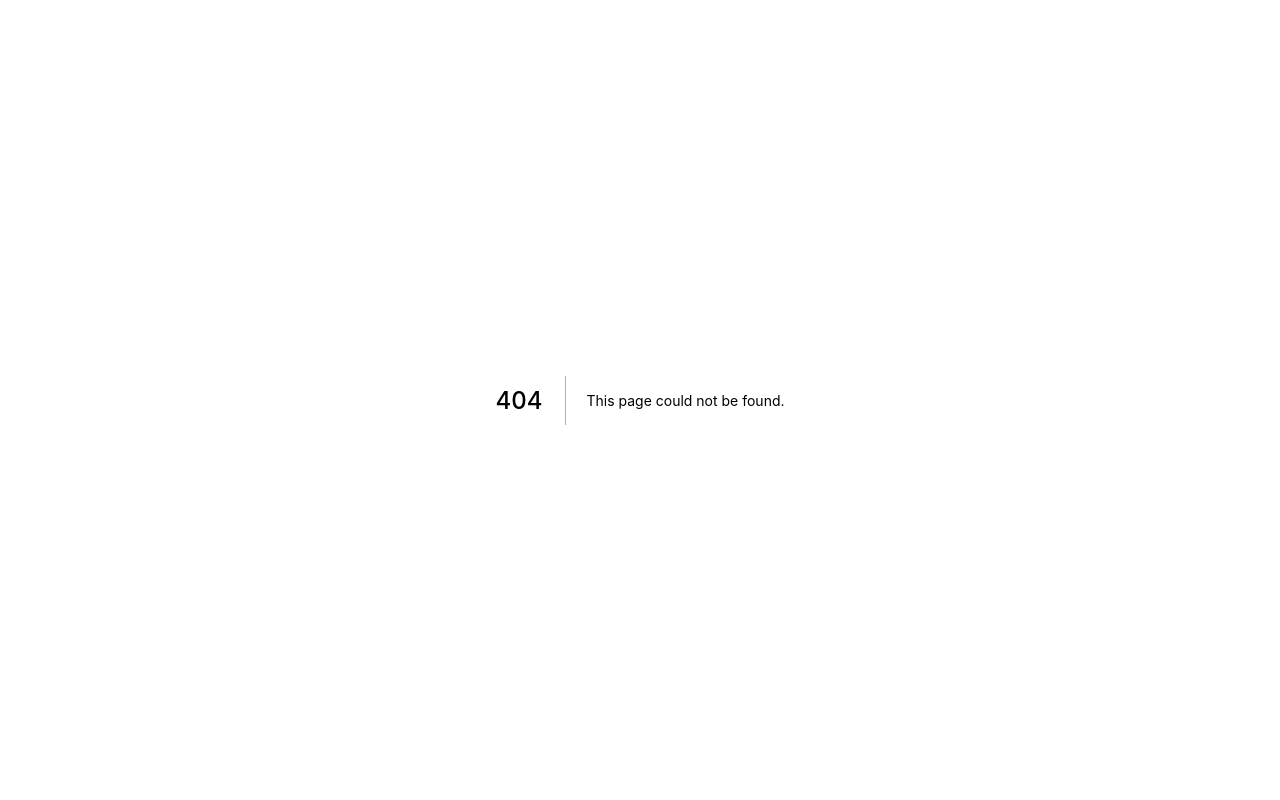
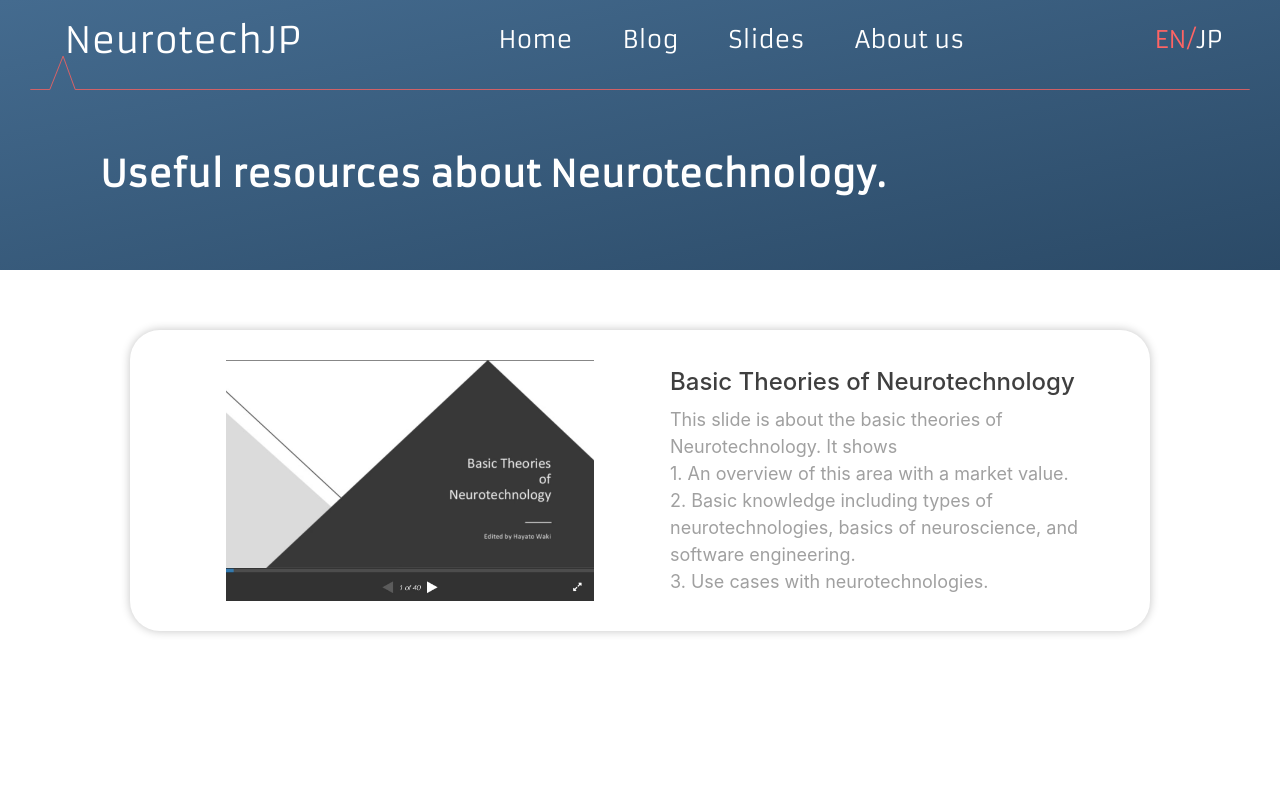
Before and after one commit to wakkihaya/neurotechjp, a Next.js app: page /slides in a window 1280 px wide. Before the commit this address had no page. Shown: the top 800 px of the page. Built offline with nearby package versions, Linux system fonts and the light colour scheme.

Commit message:
change: name from resources to slides

```diff
--- a/src/components/Header.tsx
+++ b/src/components/Header.tsx
@@ -43,11 +43,11 @@ const HamburgerMenu: React.FC<HamburgerMenuProps> = ({ lang }) => {
           {lang === "JP" && <Link href="/jp/blog">Blog</Link>}
         </div>
         <div
-          className="header--index-resources"
+          className="header--index-slides"
           onClick={() => setIsMenuOpen(!isMenuOpen)}
         >
-          {lang === "EN" && <Link href="/resources">Resources</Link>}
-          {lang === "JP" && <Link href="/jp/resources">Resources</Link>}
+          {lang === "EN" && <Link href="/slides">Slides</Link>}
+          {lang === "JP" && <Link href="/jp/slides">Slides</Link>}
         </div>
         <div
           className="header--index-about"
@@ -124,9 +124,9 @@ const Header: React.FC<{ isBgTransparent: boolean }> = props => {
               {lang === "EN" && <Link href="/blog">Blog</Link>}
               {lang === "JP" && <Link href="/jp/blog">Blog</Link>}
             </div>
-             <div className="header--index-resources">
-              {lang === "EN" && <Link href="/resources">Resources</Link>}
-              {lang === "JP" && <Link href="/jp/resources">Resources</Link>}
+            <div className="header--index-slides">
+              {lang === "EN" && <Link href="/slides">Slides</Link>}
+              {lang === "JP" && <Link href="/jp/slides">Slides</Link>}
             </div>
             <div className="header--index-about">
               {lang === "EN" && <Link href="/about">About us</Link>}
--- a/src/pages/index.tsx
+++ b/src/pages/index.tsx
@@ -15,7 +15,7 @@ const Home = (props: { posts: PostData[] }) => {
       <Meta
         meta={{
           title: "NeurotechJP",
-          desc: 'NeurotechJP is running to reveal “The killer use cases of Neurotech”.We will publish trends, columns, and interviews with pioneers who are working at the cutting edge of the neurotech field.',
+          desc: "NeurotechJP is running to reveal “The killer use cases of Neurotech”.We will publish trends, columns, and interviews with pioneers who are working at the cutting edge of the neurotech field.",
           link: "https://neurotechjp.com",
           image: "https://neurotechjp.com/ogp.png",
         }}
--- a/src/pages/jp/index.tsx
+++ b/src/pages/jp/index.tsx
@@ -15,7 +15,7 @@ const Home = (props: { posts: PostData[] }) => {
       <Meta
         meta={{
           title: "NeurotechJP",
-          desc: 'NeurotechJPはブレインテックのキラーユースケースを明らかにする目的で運営しています。ニューロテクノロジー分野の最先端で活躍する先人へのインタビューやトレンド、コラムなどを発信していきます。',
+          desc: "NeurotechJPはブレインテックのキラーユースケースを明らかにする目的で運営しています。ニューロテクノロジー分野の最先端で活躍する先人へのインタビューやトレンド、コラムなどを発信していきます。",
           link: "https://neurotechjp.com",
           image: "https://neurotechjp.com/ogp.png",
         }}
--- a/src/pages/resources.tsx
+++ b/src/pages/slides.tsx
@@ -4,30 +4,30 @@ import Footer from "~components/Footer";
 import Header from "~components/Header";
 import { Meta } from "~components/Meta";
 
-const ResourcesPage: React.FC = () => {
+const SlidesPage: React.FC = () => {
   return (
     <>
       <Meta
         meta={{
           title: "NeurotechJP",
-          desc: 'NeurotechJP is running to reveal “The killer use cases of Neurotech”.We will publish trends, columns, and interviews with pioneers who are working at the cutting edge of the neurotech field.',
+          desc: "NeurotechJP is running to reveal “The killer use cases of Neurotech”.We will publish trends, columns, and interviews with pioneers who are working at the cutting edge of the neurotech field.",
           link: "https://neurotechjp.com",
           image: "https://neurotechjp.com/ogp.png",
         }}
       />
-      <div className="resources__bg">
+      <div className="slides__bg">
         <Header isBgTransparent={true} />
-        <div className="resources--title">
+        <div className="slides--title">
           Useful resources about Neurotechnology.
         </div>
       </div>
-      <div className="resources-container">
-        <Link href="/resources/basic-theories-of-neurotechnology">
-          <div className="resources-container--content">
-            <div className="resources-container--content-image">
-              <img src="/img/resources/slide-basic-theory-neurotech.jpg" />
+      <div className="slides-container">
+        <Link href="/slides/basic-theories-of-neurotechnology">
+          <div className="slides-container--content">
+            <div className="slides-container--content-image">
+              <img src="/img/slides/slide-basic-theory-neurotech.jpg" />
             </div>
-            <div className="resources-container--content-text content-text">
+            <div className="slides-container--content-text content-text">
               <div className="content-text--title">
                 Basic Theories of Neurotechnology
               </div>
@@ -48,4 +48,4 @@ const ResourcesPage: React.FC = () => {
   );
 };
 
-export default ResourcesPage;
+export default SlidesPage;
--- a/src/styles/common.scss
+++ b/src/styles/common.scss
@@ -50,13 +50,13 @@
   &--index-about:hover,
   &--index-blog:hover,
   &--index-home:hover,
-  &--index-resources:hover {
+  &--index-slides:hover {
     text-decoration: underline;
   }
 
   &--index-about,
   &--index-blog,
-  &--index-resources {
+  &--index-slides {
     padding-left: 5rem;
   }
 
@@ -85,14 +85,14 @@
     }
     &--index-about,
     &--index-blog,
-    &--index-resources {
+    &--index-slides {
       padding: 0;
       margin-top: 3rem;
     }
     &--index-home,
     &--index-about,
     &--index-blog,
-    &--index-resources {
+    &--index-slides {
       font-family: $armata-font-family;
     }
     &--index_menu-space {
--- a/src/styles/styles.scss
+++ b/src/styles/styles.scss
@@ -446,9 +446,9 @@
   }
 }
 
-/// Resources page
+/// Slides page
 /// About page.
-.resources {
+.slides {
   &__bg {
     background-image: linear-gradient(
       to bottom right,
@@ -474,7 +474,7 @@
   }
 }
 
-.resources-container {
+.slides-container {
   min-height: calc(100vh - 80px - 50px); ///Minus header and footer height.
   width: $content-width;
   margin: 5em auto;
@@ -548,8 +548,8 @@
   }
 }
 
-/// Resources-item page
-.resources-item {
+/// slides-item page
+.slides-item {
   min-height: calc(100vh - 80px - 50px); ///Minus header and footer height.
   width: $content-width;
   padding: 5em 0;
```
Also changed, not shown: src/pages/jp/slides.tsx (renamed from src/pages/jp/resources.tsx, +11 -11 lines), src/pages/jp/slides/basic-theories-of-neurotechnology.tsx (renamed from src/pages/jp/resources/basic-theories-of-neurotechnology.tsx, +6 -6 lines), src/pages/slides/basic-theories-of-neurotechnology.tsx (renamed from src/pages/resources/basic-theories-of-neurotechnology.tsx, +6 -6 lines), public/img/slides/slide-basic-theory-neurotech.jpg (renamed from public/img/resources/slide-basic-theory-neurotech.jpg), 1 other file (tests, documents, lock files or other folders).
